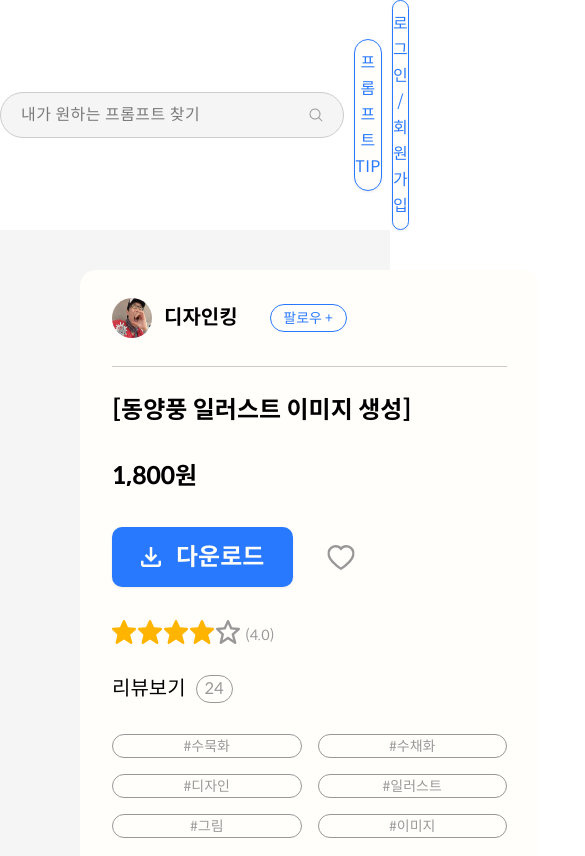
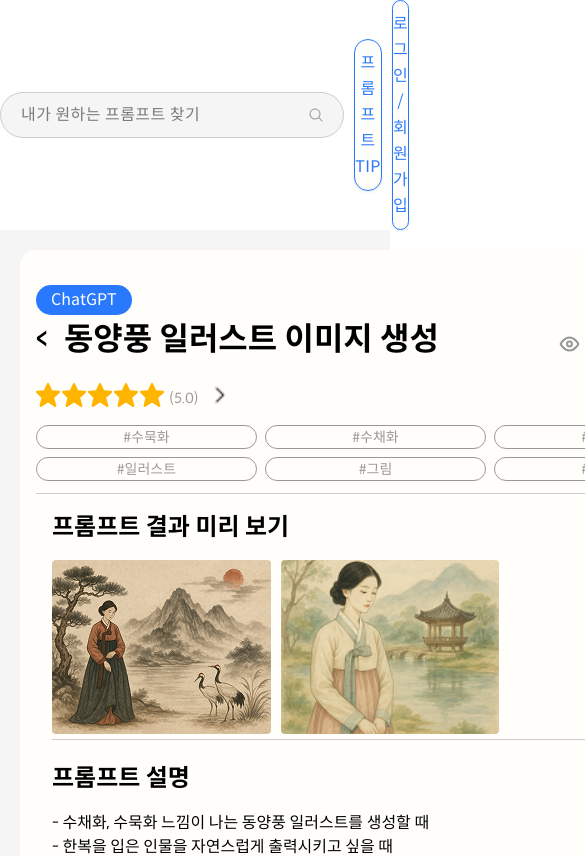
Before and after one commit to PromptPlace/PromtPlace-FE, a React (Vite) app: page /prompt/1 in a window 390 px wide. Shown: the top 856 px of the page, 585 px wide, since content can reach past the window. Built offline with nearby package versions, Linux system fonts and the light colour scheme.

Commit message:
💄 Design: 모바일 헤더 1차 디자인 수정(#61)

```diff
--- a/src/pages/PromptDetailPage/PromptDetailPage.tsx
+++ b/src/pages/PromptDetailPage/PromptDetailPage.tsx
@@ -30,7 +30,8 @@ const PromptDetailPage = () => {
   const isAdmin = localStorage.getItem('isAdmin') === 'true';
 
   return (
-    <div className="flex gap-10 p-10 max-w-7xl mx-auto bg-[#F5F5F5] ">
+    <div className="bg-[#F5F5F5]">
+      <div className="flex max-lg:flex-col max-lg:gap-[31px] max-lg:p-5 gap-10 p-10 max-w-7xl mx-auto">
         {/* 왼쪽: 정보 */}
         <div className="w-[711px] bg-[#FFFEFB] rounded-[16px] overflow-hidden">
           <PromptHeader
@@ -62,6 +63,7 @@ const PromptDetailPage = () => {
           />
         </div>
       </div>
+    </div>
   );
 };
 
--- a/src/pages/PromptDetailPage/components/PromptHeader.tsx
+++ b/src/pages/PromptDetailPage/components/PromptHeader.tsx
@@ -1,7 +1,13 @@
+import { useState } from 'react';
 import Count from '@components/Count';
 import ModelButton from '@components/Button/ModelButton';
 import updateIcon from '../assets/updatebutton.png';
 import deleteIcon from '../assets/deletebutton.png';
+import TagButton from '@components/Button/TagButton';
+import Rating from '@components/Rating';
+import heartNone from '../../../assets/icon-heart-none-big.svg';
+import heartOnClick from '../../../assets/icon-heart-blue-big.svg';
+import rightArrow from '../assets/keyboard_arrow_down.png';
 
 interface Props {
   title: string;
@@ -12,10 +18,16 @@ interface Props {
 
 const PromptHeader = ({ title, views, downloads, onClose }: Props) => {
   const isAdmin = localStorage.getItem('isAdmin') === 'true';
+  const [liked, setLiked] = useState(false);
+
+  // 모바일용 더미 데이터
+  const tags = ['#수묵화', '#수채화', '#디자인', '#일러스트', '#그림', '#이미지'];
+  const rating = 5.0;
+  const reviewCount = 7;
 
   return (
-    <div className="w-[711px] bg-[#FFFEFB] px-8">
-      <div className="h-[132px] box-border flex flex-col justify-between">
+    <div className="w-[711px] max-lg:w-full bg-[#FFFEFB] px-8 max-lg:px-4">
+      <div className="h-[132px] max-lg:h-auto box-border flex flex-col justify-between">
         <div className="flex items-center justify-between w-full pt-[35px]">
           <ModelButton text="ChatGPT" />
 
@@ -49,7 +61,33 @@ const PromptHeader = ({ title, views, downloads, onClose }: Props) => {
         </div>
       </div>
 
-      {/* 하단 구분선 */}
+      {/* 모바일에서만 표시되는 영역 */}
+      <div className="lg:hidden">
+        {/* 별점 & 하트 & 리뷰보기 아이콘 */}
+        <div className="flex items-center justify-between pt-2">
+          <div className="flex items-center gap-1">
+            <Rating star={rating} />
+            <button className="ml-1 p-1" aria-label="리뷰 보기" onClick={() => alert('리뷰 보기 클릭')}>
+              <img src={rightArrow} alt="arrow" className="w-5 h-5 object-contain" />
+            </button>
+          </div>
+
+          <img
+            src={liked ? heartOnClick : heartNone}
+            alt="heart"
+            className="w-[28px] h-[25px] cursor-pointer"
+            onClick={() => setLiked(!liked)}
+          />
+        </div>
+
+        {/* 해시태그 */}
+        <div className="grid grid-cols-3 gap-2 mt-4 mb-3">
+          {tags.map((tag, idx) => (
+            <TagButton key={idx} hasDelete={false} text={tag} onClick={() => {}} />
+          ))}
+        </div>
+      </div>
+
       <div className="h-[1px] bg-[#CCCCCC] w-full" />
     </div>
   );
```
Also changed, not shown: src/pages/PromptDetailPage/assets/keyboard_arrow_down.png (added). Lines whose indentation alone changed are shown as unchanged.
